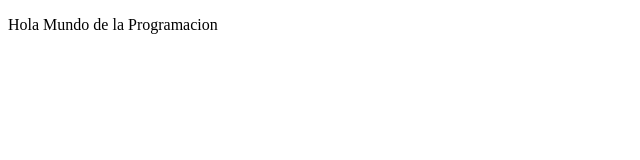
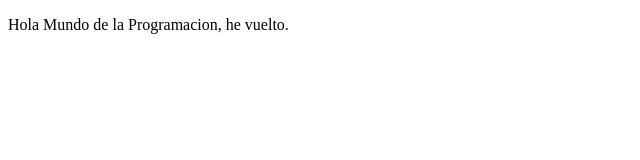
Before and after one commit to DiegoReli/pruebasgithub, a plain HTML site: page index.html in a window 1280 px wide. Shown: the full height of the page, 0-640 px from the left. Drawn offline with Linux system fonts and the light colour scheme.

Commit message:
Segunda Actualizacion

```diff
--- a/index.html
+++ b/index.html
@@ -7,6 +7,6 @@
     <title>Hola Mundo</title>
   </head>
   <body>
-    <p>Hola Mundo de la Programacion</p>
+    <p>Hola Mundo de la Programacion, he vuelto.</p>
   </body>
 </html>
```
